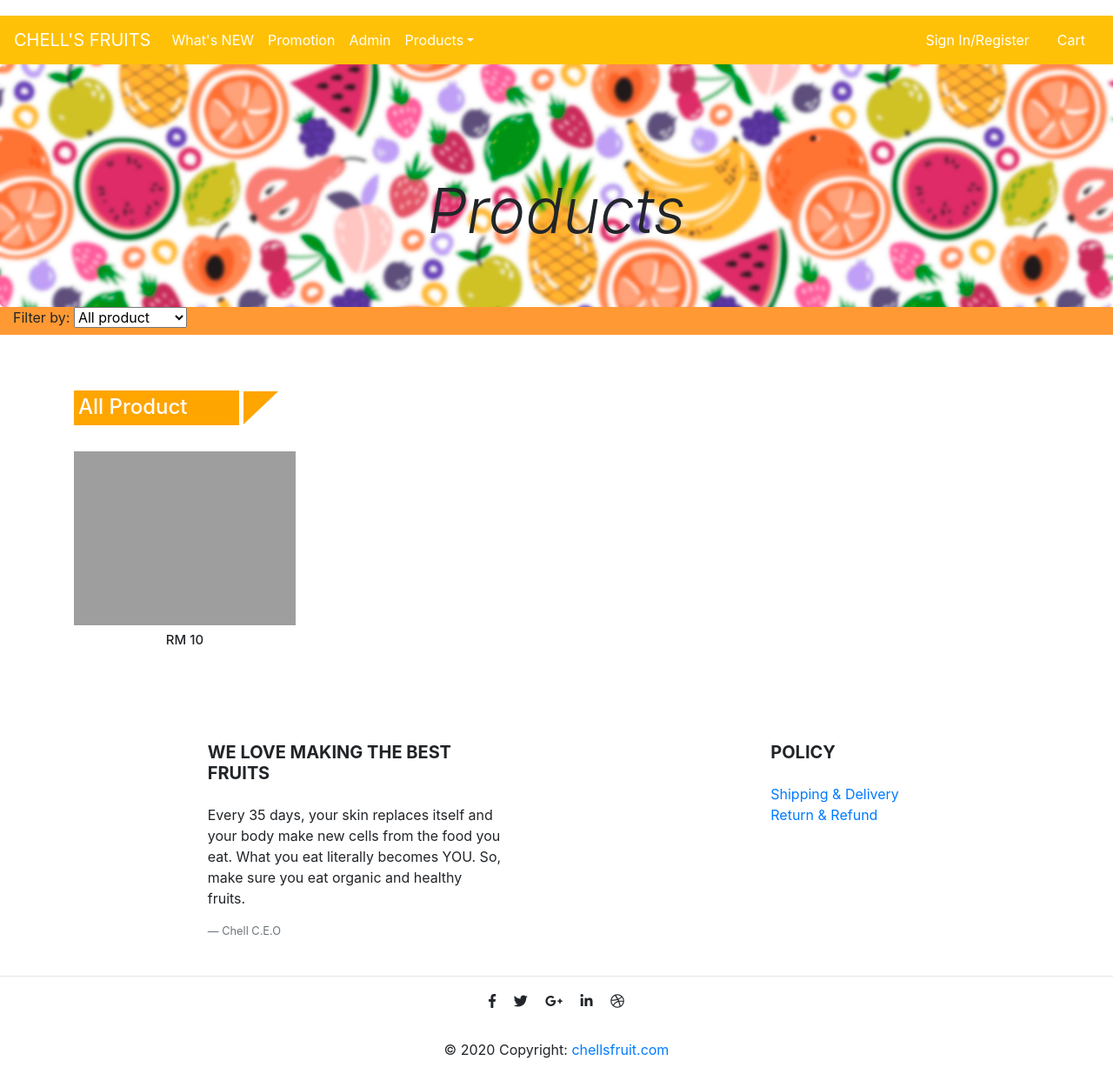
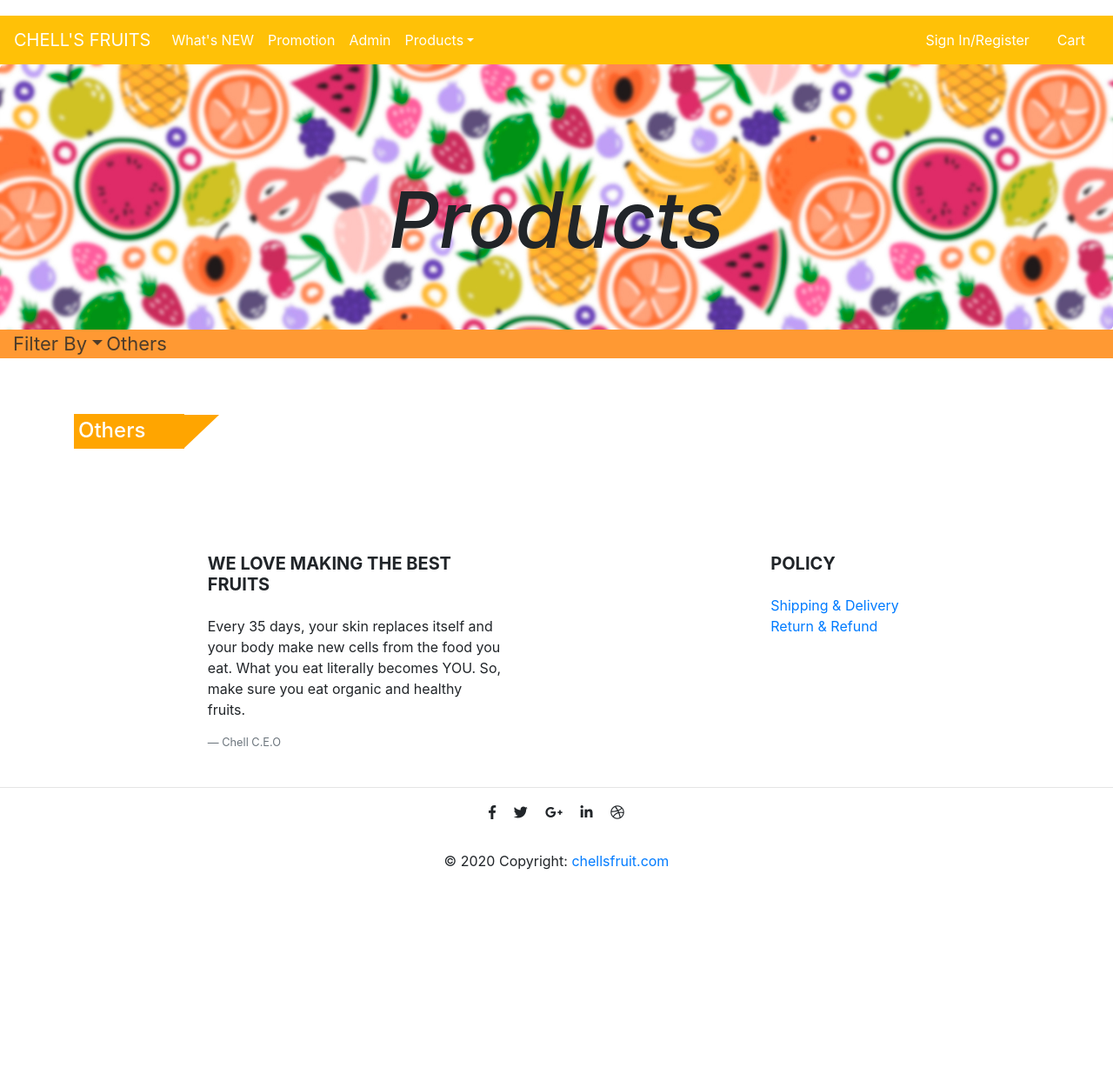
Before and after one commit to dextersiow/webAssignment, a PHP site: page /product.php?filter=others in a window 1280 px wide. Shown: the part 158-1393 px from the top of the page at 87% size. After the commit the page ends 1158 px from the top, so only its background shows below. Run offline with PHP 8.4, Linux system fonts and the light colour scheme; tables that the repository leaves empty or names only in its code hold one stand-in row (values such as "Sample post"); data that the repository does not hold is empty; some libraries are stand-ins or nearby versions; grey boxes are pictures that could not be loaded.

Commit message:
added filter function

```diff
--- a/assets/css/product.css
+++ b/assets/css/product.css
@@ -4,7 +4,7 @@
 .container h2{
     background-color: orange;
     color: white;
-    width: 190px;
+    width: fit-content;
     font-size: 24px;
     padding: 5px;
     height: 40px;
@@ -15,8 +15,20 @@
     border-top: 38px solid orange;
     border-right: 40px solid transparent;
     position: relative;
-    left: 64px;
+    left: 45px;
     top: 35px;
+}
+
+.jumbotron{
+    background-image: url("../../pics/product_banner2.jpg");
+    background-repeat: no-repeat;
+    background-size: cover;
+    margin-bottom: 0;
+}
+
+
+h1{
+    font-size: 90px;
 }
 
 .product-top{
@@ -25,8 +37,17 @@
 
 .filter-toolbar{
     background-color: #ff9933;
+
 }
 
+.filter-content a{
+    font-size: 22px;
+    opacity: 80%;
+}
+span{
+    font-size: 22px;
+    opacity: 80%;
+}
 .row{
     margin-top: 30px;
 }
--- a/header.php
+++ b/header.php
@@ -43,14 +43,14 @@
                 <a class="nav-link" href="admin_login.php">Admin</a>
             </li>
             <li class="nav-item dropdown active">
-        <a class="nav-link dropdown-toggle" href="product.php" id="dropdown01" data-toggle="dropdown" aria-haspopup="true" aria-expanded="false">Products</a>
+        <a class="nav-link dropdown-toggle" href="product.php"  data-toggle="dropdown" aria-haspopup="true" aria-expanded="false">Products</a>
         <div class="dropdown-menu" aria-labelledby="dropdown01">
-            <a class="dropdown-item" href="product.php">All</a>
-          <a class="dropdown-item" href="#">Seasonal fruits</a>
-          <a class="dropdown-item" href="#">Stone fruits</a>
-          <a class="dropdown-item" href="#">Berries</a>
-          <a class="dropdown-item" href="#">Tropical and exotic</a>
-          <a class="dropdown-item" href="#">Others</a>
+            <a class="dropdown-item" href="product.php?filter=all">All</a>
+            <a class="dropdown-item" href="product.php?filter=seasonal">Seasonal fruits</a>
+            <a class="dropdown-item" href="product.php?filter=stone">Stone fruits</a>
+            <a class="dropdown-item" href="product.php?filter=berries">Berries</a>
+            <a class="dropdown-item" href="product.php?filter=tropical">Tropical and exotic</a>
+            <a class="dropdown-item" href="product.php?filter=others">Others</a>
         </div>
         </li>
         </ul>
--- a/product.php
+++ b/product.php
@@ -6,7 +6,6 @@ and open the template in the editor.
 -->
 
 <html>
-    <head>
     <head>
         <meta charset="utf-8">
         <meta name="viewport" content="width=device-width, initial-scale=1, shrink-to-fit=no">
@@ -24,62 +23,65 @@ and open the template in the editor.
 
         <title>CHELL'S FRUIT</title>
 
-        <script>
-            $( document ).ready(function() {
-                $('.add-to-cart').click(function(){
-                    console.log(this.id);
-                });
-            });
-        </script>
-
-        <style>
-            .bg-cover{
-                background-image: url("pics/product_banner2.jpg");
-                background-repeat: no-repeat;
-                background-size: cover;
-            }
-            .h1{
-                font-weight: bold;
-            }
-            .jumbotron{
-                margin-bottom: 0px;
-            }
-        </style>
     </head>
     <body>
         <?php include'header.php' ?>
+        <?php
+        $con = new mysqli('localhost', 'root', '', 'webassignment');
 
-        <div class="jumbotron text-center bg-cover">
+            if ($_REQUEST['filter'] == "others") {
+                $sql = "select * from product where cat_id='OT01'";
+                $title="Others";
+            } else if ($_REQUEST['filter'] == "seasonal") {
+                $sql = "select * from product where cat_id='SE01'";
+                $title="Seasonal Fruits";
+            } else if ($_REQUEST['filter'] == "stone") {
+                $sql = "select * from product where cat_id='ST01'";
+                $title="Stone Fruits";
+            } else if ($_REQUEST['filter'] == "berries") {
+                $sql = "select * from product where cat_id='BE01'";
+                $title="Berries";
+            } else if ($_REQUEST['filter'] == "tropical") {
+                $sql = "select * from product where cat_id='TE01'";
+                $title="Tropical and Exotic";
+            } else {
+                $sql = "select * from product";
+                $title="All product";
+            }
+
+
+        $productArray = $con->query($sql);
+        $numOfRow = $con->affected_rows;
+        ?>
+        <div class="jumbotron text-center">
             <div class="container">
-            <h1 class="display-3 mb-1 font-italic">Products</h1>
+                <h1 class="font-italic">Products</h1>
             </div>
         </div>
 
         <div class="container-fluid filter-toolbar">
-            <label for="filter">Filter by: </label>
-            <select name="filter">
-                <option value="">All product</option>
-                <option value="">Seasonal Fruit</option>
-                <option value="">Stone Fruits</option>
-                <option value="">Berries</option>
-            </select>
+            <div class="filter-content dropdown">
+                <a class="dropdown-toggle" data-toggle="dropdown">Filter By</a>
+                <div class="dropdown-menu">
+                    <a class="dropdown-item" href="product.php?filter=all">All product</a>
+                    <a class="dropdown-item" href="product.php?filter=seasonal">Seasonal fruits</a>
+                    <a class="dropdown-item" href="product.php?filter=stone">Stone fruits</a>
+                    <a class="dropdown-item" href="product.php?filter=berries">Berries</a>
+                    <a class="dropdown-item" href="product.php?filter=tropical">Tropical and exotic</a>
+                    <a class="dropdown-item" href="product.php?filter=others">Others</a>
+                </div>
+                <span><?php echo"$title";?></span>
+            </div>
         </div>
 
         <div class="container">
-            <h2>All Product</h2>
+            <h2><?php echo "$title"?></h2>
+
             <?php
-                $con= new mysqli('localhost','root','','webassignment');
-                $sql="select * from product";
-                $productArray=$con->query($sql);
-
-                $numOfRow=$con->affected_rows;
-            ?>
-            <?php
-
             echo "<div class=\"row\">";
 
 
-            while($row = $productArray->fetch_assoc()){
+            while ($row = $productArray->fetch_assoc()) {
                 echo "<div class=\"col-3\">
                     <div class=\"product-top\">
                         <img class=\"product-img\" src=\"./pics/products/{$row["productImage"]}\">
@@ -97,6 +99,6 @@ and open the template in the editor.
             echo "</div>";
             ?>
 
-        <?php include'footer.php' ?>
+            <?php include'footer.php' ?>
     </body>
 </html>
```
